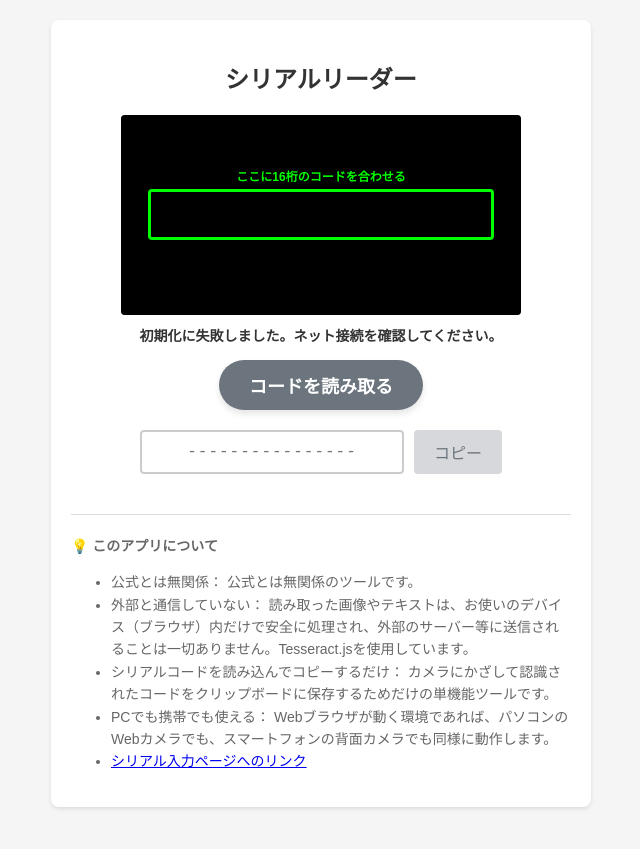
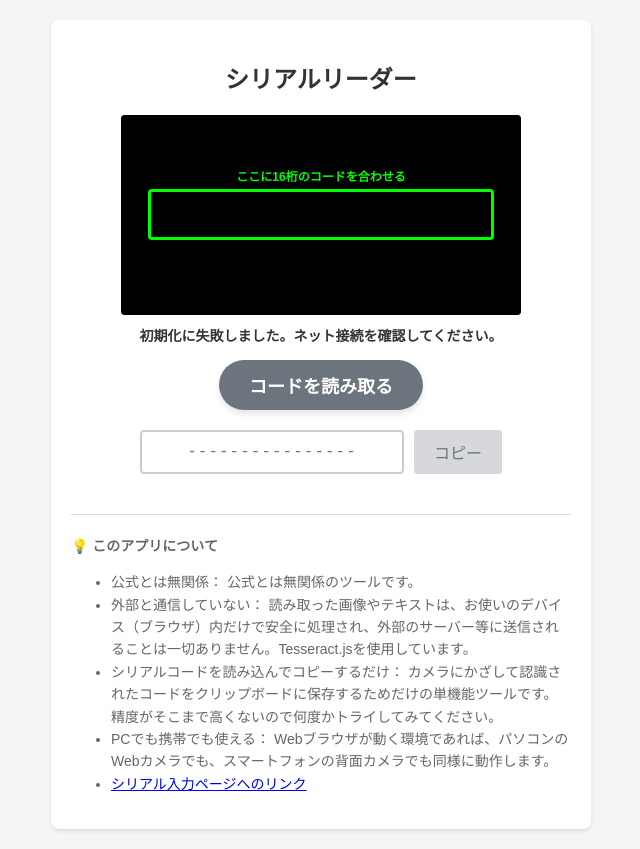
Before and after one commit to kumokaji/cg-serial-scan, a plain HTML site: page index.html in a window 1280 px wide. Shown: the whole page, without its empty margins (319-959 px from the left). Before the commit the page ends 827 px from the top, so only its background shows below. Drawn offline with Linux system fonts and the light colour scheme.

Commit message:
精度について

```diff
--- a/index.html
+++ b/index.html
@@ -148,7 +148,7 @@
     <ul>
       <li>公式とは無関係： 公式とは無関係のツールです。</li>
       <li>外部と通信していない： 読み取った画像やテキストは、お使いのデバイス（ブラウザ）内だけで安全に処理され、外部のサーバー等に送信されることは一切ありません。Tesseract.jsを使用しています。</li>
-      <li>シリアルコードを読み込んでコピーするだけ： カメラにかざして認識されたコードをクリップボードに保存するためだけの単機能ツールです。</li>
+      <li>シリアルコードを読み込んでコピーするだけ： カメラにかざして認識されたコードをクリップボードに保存するためだけの単機能ツールです。精度がそこまで高くないので何度かトライしてみてください。</li>
       <li>PCでも携帯でも使える： Webブラウザが動く環境であれば、パソコンのWebカメラでも、スマートフォンの背面カメラでも同様に動作します。</li>
       <li><a href="https://idolmaster-official.jp/serial-code" target="_blank">シリアル入力ページへのリンク</a></li>
     </ul>
```
